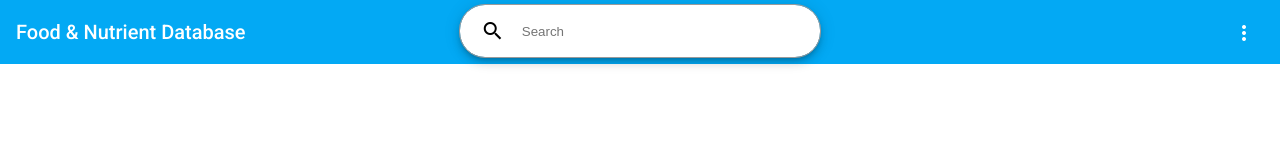
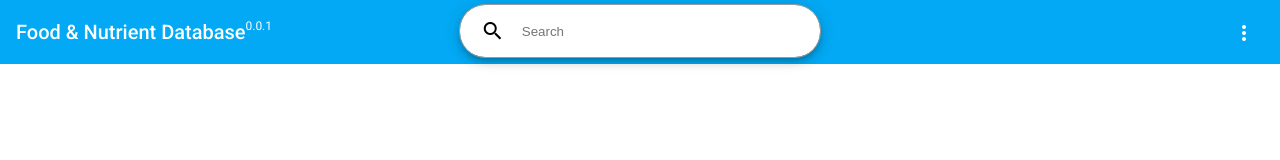
Before and after one commit to Frame1910/food-ui, an Angular app: page / in a window 1280 px wide. Shown: the top 160 px of the page. Built offline with nearby package versions, Linux system fonts and the light colour scheme.

Commit message:
Added version

```diff
--- a/src/app/search-bar/search-bar.component.html
+++ b/src/app/search-bar/search-bar.component.html
@@ -63,3 +63,4 @@
     </mat-nav-list>
   </div>
 </div>
+<p class="mat-caption">{{ version }}</p>
--- a/src/app/search-bar/search-bar.component.ts
+++ b/src/app/search-bar/search-bar.component.ts
@@ -4,6 +4,7 @@ import { FormControl } from '@angular/forms';
 import { Router } from '@angular/router';
 import { debounceTime, map, Observable } from 'rxjs';
 import { ApiService, RedisDocument, RedisResponse } from '../service/api.service';
+import packageJson from '../../../package.json';
 
 @Component({
   selector: 'app-search-bar',
@@ -12,6 +13,7 @@ import { ApiService, RedisDocument, RedisResponse } from '../service/api.service
 })
 export class SearchBarComponent implements OnInit {
   @Output() hideOnBlur = new EventEmitter<boolean>();
+  version = packageJson.version;
 
   searchInput = new FormControl('');
 
--- a/tsconfig.json
+++ b/tsconfig.json
@@ -2,6 +2,8 @@
 {
   "compileOnSave": false,
   "compilerOptions": {
+    "resolveJsonModule": true,
+    "allowSyntheticDefaultImports": true,
     "baseUrl": "./",
     "outDir": "./dist/out-tsc",
     "forceConsistentCasingInFileNames": true,
```
